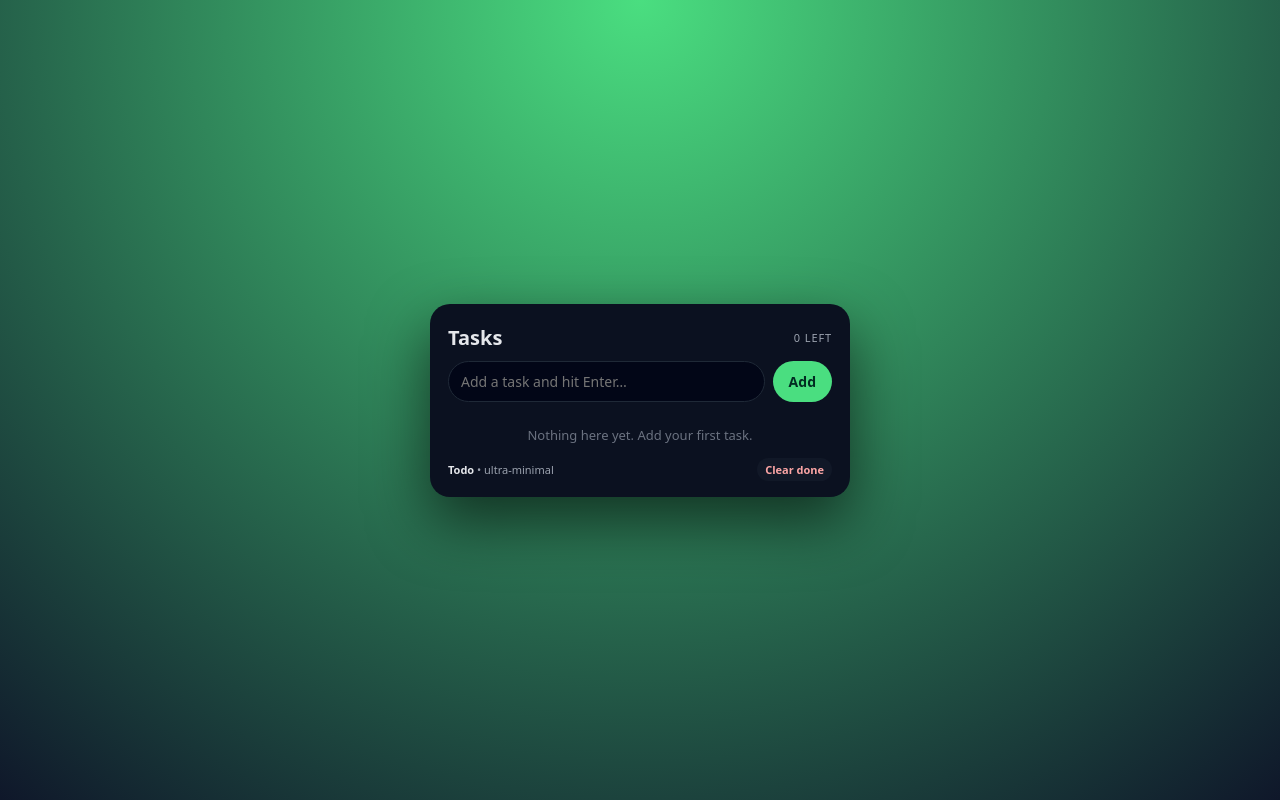
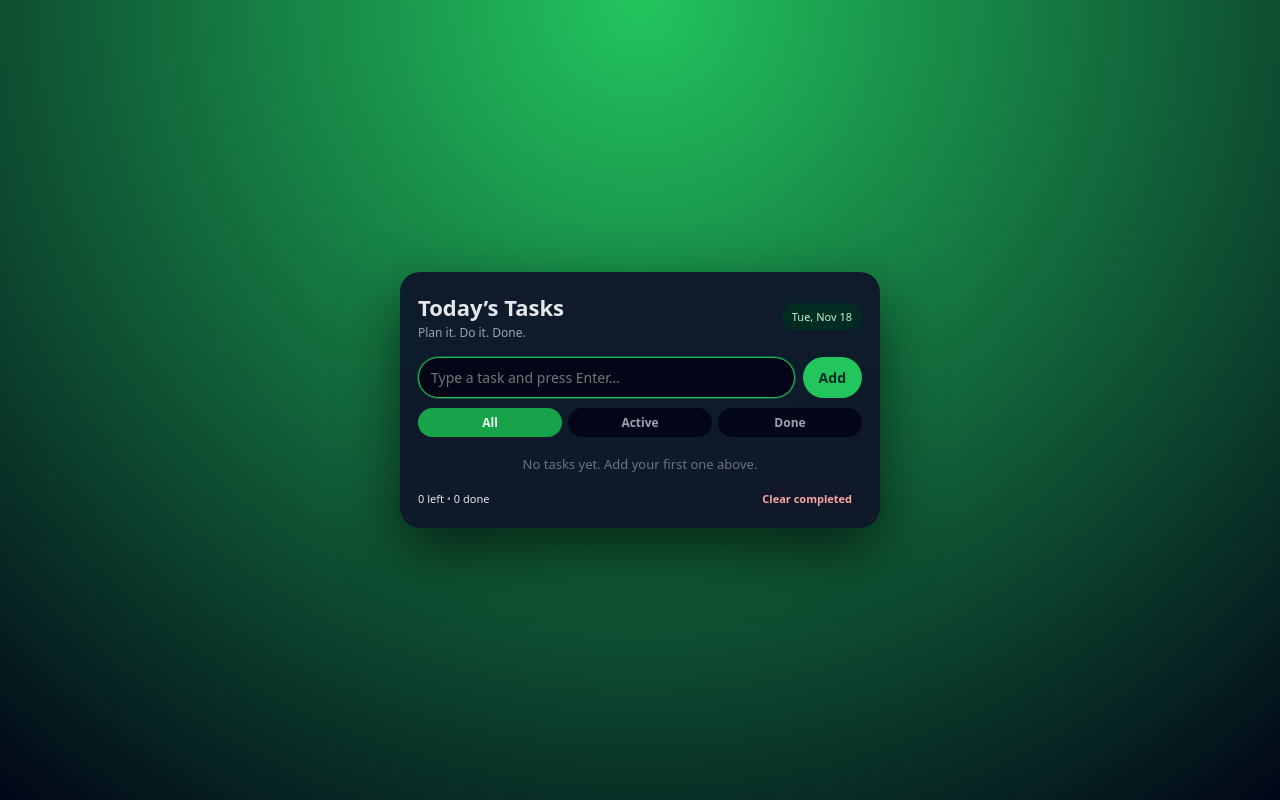
Before and after one commit to Garima001011/Basic-Todo-App-, a plain HTML site: page index.html in a window 1280 px wide. Drawn offline with Linux system fonts and the light colour scheme.

Commit message:
Improve UI and fix input

```diff
--- a/index.html
+++ b/index.html
@@ -2,25 +2,46 @@
 <html lang="en">
 <head>
     <meta charset="utf-8">
-  <title>Todo</title>
+    <title>Basic Todo App</title>
     <link rel="stylesheet" href="style.css">
 </head>
 <body>
 <div class="app">
-    <h1>
-      Tasks
-      <span id="summary">0 left</span>
-    </h1>
+    <header class="top">
+        <div>
+            <h1>Today’s Tasks</h1>
+            <p class="subtitle">Plan it. Do it. Done.</p>
+        </div>
+        <div class="pill" id="date"></div>
+    </header>
+
     <div class="row">
-      <input id="input" type="text" placeholder="Add a task and hit Enter…" autocomplete="off">
+        <input
+                id="input"
+                type="text"
+                placeholder="Type a task and press Enter…"
+                autocomplete="off"
+                autofocus
+        >
         <button id="add">Add</button>
     </div>
+
+    <div class="filters">
+        <button class="filter active" data-filter="all">All</button>
+        <button class="filter" data-filter="active">Active</button>
+        <button class="filter" data-filter="done">Done</button>
+    </div>
+
     <ul id="list"></ul>
-    <div class="empty" id="empty">Nothing here yet. Add your first task.</div>
-    <div class="footer">
-      <div><strong>Todo</strong> • ultra-minimal</div>
-      <button class="del" id="clear">Clear done</button>
+    <div class="empty" id="empty">No tasks yet. Add your first one above.</div>
+
+    <footer class="footer">
+        <div class="stats">
+            <span id="leftCount">0 left</span> •
+            <span id="doneCount">0 done</span>
         </div>
+        <button class="clear-btn" id="clear">Clear completed</button>
+    </footer>
 </div>
 
 <script src="script.js"></script>
--- a/script.js
+++ b/script.js
@@ -1,9 +1,20 @@
-const input   = document.getElementById("input"),
-      list    = document.getElementById("list"),
-      summary = document.getElementById("summary"),
-      empty   = document.getElementById("empty"),
-      addBtn  = document.getElementById("add"),
-      clearBtn= document.getElementById("clear");
+const input     = document.getElementById("input");
+const list      = document.getElementById("list");
+const empty     = document.getElementById("empty");
+const addBtn    = document.getElementById("add");
+const clearBtn  = document.getElementById("clear");
+const filters   = document.querySelectorAll(".filter");
+const leftSpan  = document.getElementById("leftCount");
+const doneSpan  = document.getElementById("doneCount");
+const dateBox   = document.getElementById("date");
+
+let currentFilter = "all";
+
+function setToday() {
+  const d = new Date();
+  const opts = { weekday: "short", month: "short", day: "numeric" };
+  dateBox.textContent = d.toLocaleDateString(undefined, opts);
+}
 
 function getItems() {
   return JSON.parse(localStorage.todo || "[]");
@@ -16,63 +27,93 @@ function saveItems(items) {
 function render() {
   const items = getItems();
   list.innerHTML = "";
-  if (!items.length) {
-    empty.style.display = "block";
-    summary.textContent = "0 left";
-    return;
-  }
-  empty.style.display = "none";
-  let left = 0;
 
-  items.forEach((t, i) => {
-    if (!t.done) left++;
-    const li = document.createElement("li");
-    li.className = t.done ? "done" : "";
-    li.innerHTML =
-      `<input type="checkbox" ${t.done ? "checked" : ""} data-i="${i}">
-       <div class="text">${t.text}</div>
-       <button class="del" data-del="${i}">✕</button>`;
-    list.appendChild(li);
+  const visible = items.filter(t => {
+    if (currentFilter === "active") return !t.done;
+    if (currentFilter === "done") return t.done;
+    return true;
   });
 
-  summary.textContent = left + " left";
+  if (!visible.length) {
+    empty.style.display = "block";
+  } else {
+    empty.style.display = "none";
+    visible.forEach((t, i) => {
+      const li = document.createElement("li");
+      li.className = t.done ? "done" : "";
+
+      li.innerHTML = `
+        <input type="checkbox" data-id="${t.id}" ${t.done ? "checked" : ""}>
+        <div class="text">${t.text}</div>
+        <button class="clear-btn" data-del="${t.id}">✕</button>
+      `;
+      list.appendChild(li);
+    });
+  }
+
+  const left = items.filter(t => !t.done).length;
+  const done = items.filter(t => t.done).length;
+  leftSpan.textContent = `${left} left`;
+  doneSpan.textContent = `${done} done`;
 }
 
 function addTask() {
   const text = input.value.trim();
   if (!text) return;
+
   const items = getItems();
-  items.unshift({ text, done: false });
+  items.unshift({
+    id: Date.now(),
+    text,
+    done: false
+  });
   saveItems(items);
   input.value = "";
   input.focus();
   render();
 }
 
-addBtn.onclick = addTask;
-input.onkeydown = e => e.key === "Enter" && addTask();
+addBtn.addEventListener("click", addTask);
 
-list.onclick = e => {
-  const i = e.target.dataset.i,
-        d = e.target.dataset.del;
-  if (i !== undefined) {
-    const items = getItems();
-    items[i].done = !items[i].done;
-    saveItems(items);
-    render();
+input.addEventListener("keydown", e => {
+  if (e.key === "Enter") addTask();
+});
+
+list.addEventListener("click", e => {
+  const id = e.target.dataset.id;
+  const delId = e.target.dataset.del;
+  if (!id && !delId) return;
+
+  let items = getItems();
+
+  if (id) {
+    items = items.map(t =>
+      t.id.toString() === id ? { ...t, done: !t.done } : t
+    );
   }
-  if (d !== undefined) {
-    const items = getItems();
-    items.splice(d, 1);
-    saveItems(items);
-    render();
+
+  if (delId) {
+    items = items.filter(t => t.id.toString() !== delId);
   }
-};
 
-clearBtn.onclick = () => {
+  saveItems(items);
+  render();
+});
+
+clearBtn.addEventListener("click", () => {
   const items = getItems().filter(t => !t.done);
   saveItems(items);
   render();
-};
+});
 
+filters.forEach(btn => {
+  btn.addEventListener("click", () => {
+    filters.forEach(b => b.classList.remove("active"));
+    btn.classList.add("active");
+    currentFilter = btn.dataset.filter;
+    render();
+  });
+});
+
+setToday();
 render();
--- a/style.css
+++ b/style.css
@@ -2,7 +2,7 @@
   box-sizing: border-box;
   margin: 0;
   padding: 0;
-  font-family: system-ui,-apple-system,BlinkMacSystemFont,"Segoe UI",sans-serif;
+  font-family: system-ui, -apple-system, BlinkMacSystemFont, "Segoe UI", sans-serif;
 }
 
 body {
@@ -10,26 +10,55 @@ body {
   display: flex;
   align-items: center;
   justify-content: center;
-  background: radial-gradient(circle at top,#4ade80,#0f172a);
+  background: radial-gradient(circle at top, #22c55e, #020617);
+  padding: 16px;
+  color: #e5e7eb;
 }
 
 .app {
   width: 100%;
-  max-width: 420px;
-  background: #0b1120;
-  color: #e5e7eb;
+  max-width: 480px;
+  background: rgba(15, 23, 42, 0.96);
   border-radius: 20px;
   padding: 20px 18px 16px;
-  box-shadow: 0 24px 60px rgba(0,0,0,.6);
+  box-shadow: 0 24px 60px rgba(0, 0, 0, 0.6);
+  backdrop-filter: blur(12px);
+}
+
+.top {
+  display: flex;
+  justify-content: space-between;
+  align-items: center;
+  gap: 12px;
+}
+
+h1 {
+  font-size: 22px;
+  font-weight: 700;
+}
+
+.subtitle {
+  font-size: 12px;
+  color: #9ca3af;
+  margin-top: 2px;
+}
+
+.pill {
+  font-size: 11px;
+  padding: 6px 10px;
+  border-radius: 999px;
+  background: #022c22;
+  color: #bbf7d0;
+  white-space: nowrap;
 }
 
 .row {
   display: flex;
   gap: 8px;
-  margin: 10px 0 14px;
+  margin: 16px 0 10px;
 }
 
-input[type=text] {
+input[type="text"] {
   flex: 1;
   padding: 10px 12px;
   border-radius: 999px;
@@ -40,9 +69,9 @@ input[type=text] {
   outline: none;
 }
 
-input[type=text]:focus {
-  border-color: #4ade80;
-  box-shadow: 0 0 0 1px #4ade8055;
+input[type="text"]:focus {
+  border-color: #22c55e;
+  box-shadow: 0 0 0 1px #22c55e55;
 }
 
 button {
@@ -50,37 +79,42 @@ button {
   border-radius: 999px;
   padding: 10px 16px;
   font-size: 14px;
-  background: #4ade80;
-  color: #022c22;
+  cursor: pointer;
   font-weight: 600;
-  cursor: pointer;
-  white-space: nowrap;
 }
 
-button:hover {
-  filter: brightness(1.05);
+#add {
+  background: #22c55e;
+  color: #022c22;
 }
 
-h1 {
-  font-size: 20px;
-  font-weight: 700;
-  display: flex;
-  justify-content: space-between;
-  align-items: center;
+#add:hover {
+  filter: brightness(1.06);
 }
 
-h1 span {
-  font-size: 11px;
-  font-weight: 500;
+.filters {
+  display: flex;
+  gap: 6px;
+  margin-bottom: 8px;
+}
+
+.filter {
+  flex: 1;
+  font-size: 12px;
+  padding: 6px 0;
+  background: #020617;
   color: #9ca3af;
-  text-transform: uppercase;
-  letter-spacing: .08em;
+}
+
+.filter.active {
+  background: #16a34a;
+  color: #ecfdf5;
 }
 
 ul {
   list-style: none;
-  max-height: 260px;
-  overflow: auto;
+  max-height: 280px;
+  overflow-y: auto;
   padding-right: 4px;
 }
 
@@ -90,16 +124,12 @@ li {
   gap: 8px;
   padding: 8px 6px;
   border-radius: 10px;
-  transition: background .15s;
+  transition: background 0.15s, transform 0.08s;
 }
 
 li:hover {
   background: #020617;
-}
-
-li.done .text {
-  text-decoration: line-through;
-  color: #6b7280;
+  transform: translateY(-1px);
 }
 
 .text {
@@ -108,24 +138,16 @@ li.done .text {
   word-break: break-word;
 }
 
+li.done .text {
+  text-decoration: line-through;
+  color: #6b7280;
+}
+
 .empty {
   font-size: 13px;
   color: #6b7280;
   text-align: center;
-  padding: 10px 0;
-}
-
-.del {
-  border-radius: 999px;
-  padding: 4px 8px;
-  font-size: 11px;
-  background: #111827;
-  color: #fca5a5;
-}
-
-.del:hover {
-  background: #7f1d1d;
-  color: #fee2e2;
+  padding: 10px 0 4px;
 }
 
 .footer {
@@ -134,11 +156,23 @@ li.done .text {
   align-items: center;
   font-size: 11px;
   color: #9ca3af;
-  margin-top: 4px;
+  margin-top: 8px;
 }
 
-.footer strong {
+.stats span {
   color: #e5e7eb;
+}
+
+.clear-btn {
+  padding: 6px 10px;
+  font-size: 11px;
+  background: #111827;
+  color: #fca5a5;
+}
+
+.clear-btn:hover {
+  background: #7f1d1d;
+  color: #fee2e2;
 }
 
 ::-webkit-scrollbar {
```
Lines whose indentation alone changed are shown as unchanged.
